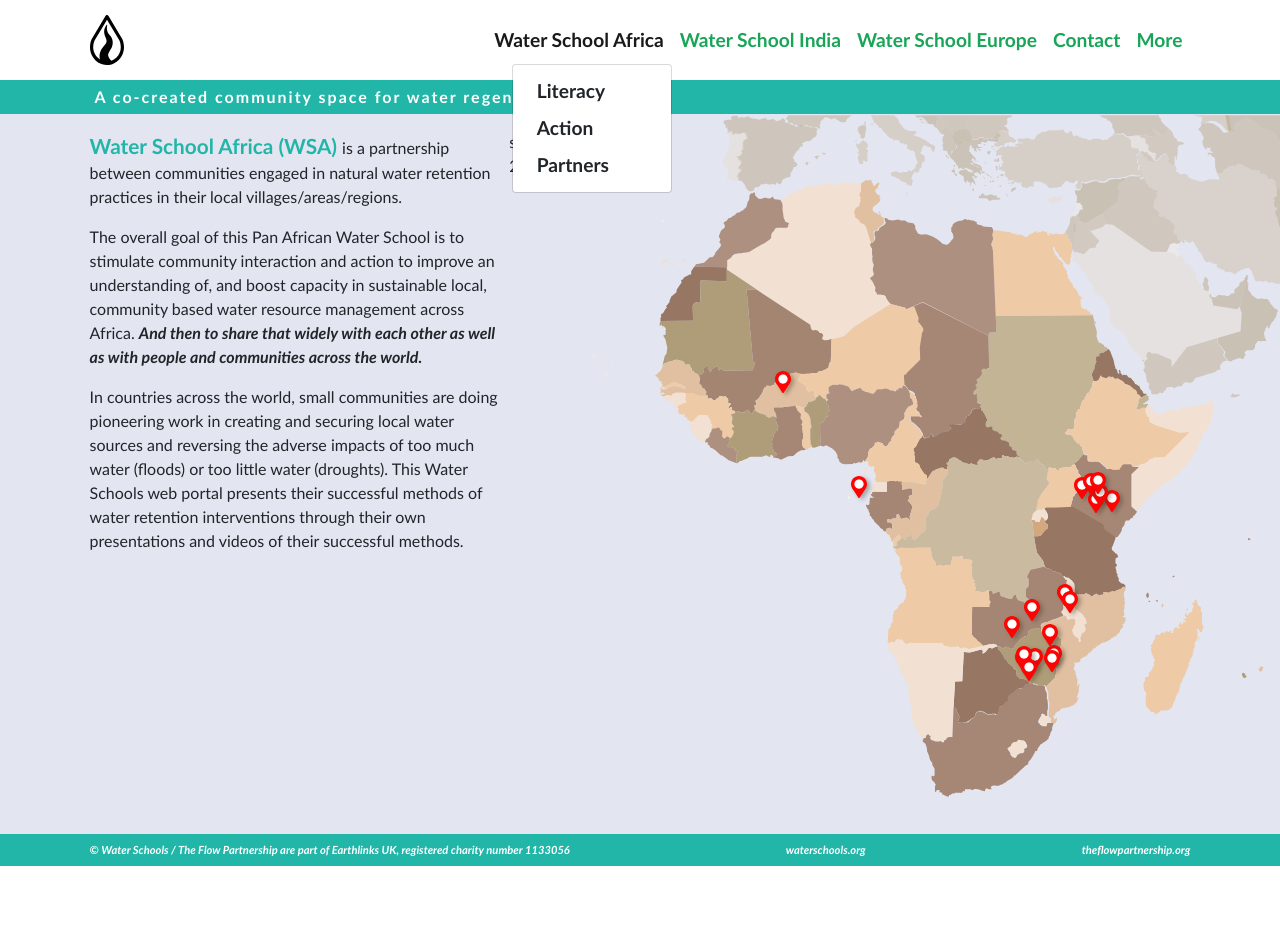
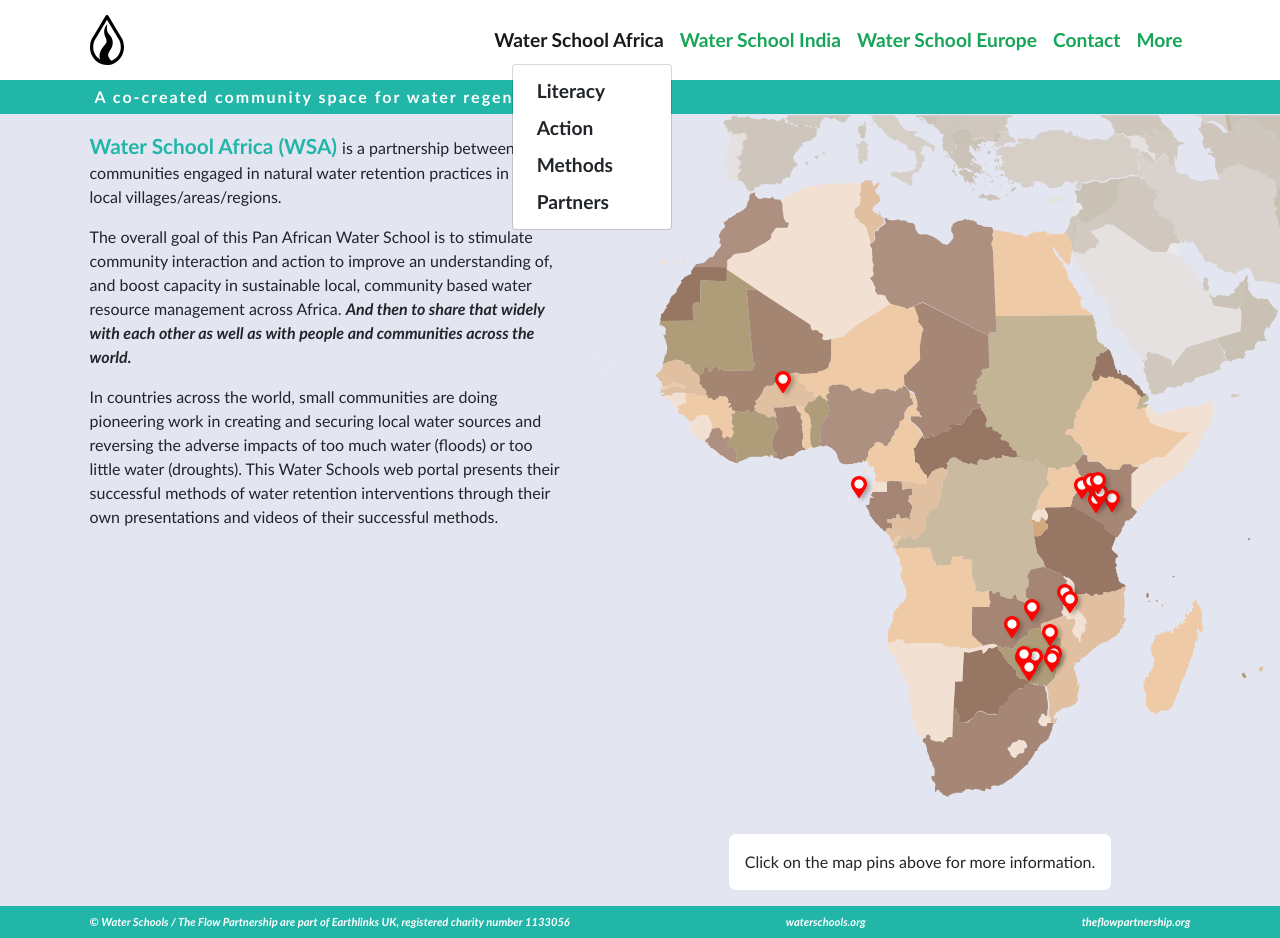
Before and after one commit to Ropeth/ws-react, a React (Vite) app: page / in a window 1280 px wide. Both pictures are taken after a click on the link "Water School Africa". Before the commit the page ends 866 px from the top, so only its background shows below. Built offline with nearby package versions, Linux system fonts and the light colour scheme.

Commit message:
Added map label, doc title and methods pages

```diff
--- a/public/intros.json
+++ b/public/intros.json
@@ -5,8 +5,36 @@
       "content": "<p><span class='h1-inline'>Water School Africa (WSA) </span>is a partnership between communities engaged in natural water retention practices in their local villages/areas/regions.</p><p>The overall goal of this Pan African Water School is to stimulate community interaction and action to improve an understanding of, and boost capacity in sustainable local, community based water resource management across Africa. <strong><em>And then to share that widely with each other as well as with people and communities across the world. </em></strong></p><p>In countries across the world, small communities are doing pioneering work in creating and securing local water sources and reversing the adverse impacts of too much water (floods) or too little water (droughts). This Water Schools web portal presents their successful methods of water retention interventions through their own presentations and videos of their successful methods.</p>"
     },
     {
-      "page": "africa-actions",
-      "content": "<p> section 2.</p>"
+      "page": "africa-action",
+      "content": "<h1>Water Schools Africa Action</h1><p>Without action – nothing changes. In these following pages you will find water holding projects that are close to completion or need support to begin.</p><p>Click on the pins on the map to find out more about these projects on <a href='https://www.onepondfund.org/' target='_blank'>onepondfund.org</a>.</p>"
+    },
+    {
+      "page": "africa-methods",
+      "content": "<h1>Water Schools Africa Methods</h1><p>The following presentations and projects were presented by the various communities on the online forum of Water School Africa over the last couple of years.</p>"
+    },
+    {
+      "page": "africa-partners",
+      "content": "<h1>Water Schools Africa Partners</h1><p>We trust in true partnership and facilitate mutual sharing of an unfiltered learning between communities. The successful methods of water retention are often based in traditional wisdom which becomes a resonant route to amplifying action locally. When a local method is successful, it gets talked about more and other communities find it easy to understand and replicate that success.</p><p>WSA partners with local respected and successful NGOs to facilitate water literacy in their communities, as articulated by the communities themselves.</p><p>Please click on a pin to see the current partners in different countries in Africa.</p>"
+    },
+    {
+      "page": "india-literacy",
+      "content": "<h1>Water Schools India Literacy</h1><p>Text to follow</p>"
+    },
+    {
+      "page": "india-action",
+      "content": "<h1>Water Schools India Action</h1><p>Without action – nothing changes. In these following pages you will find water holding projects that are close to completion or need support to begin.</p>"
+    },
+    {
+      "page": "india-methods",
+      "content": "<h1>Water Schools India Methods</h1><p>The following presentations and projects ...</p>"
+    },
+    {
+      "page": "europe-literacy",
+      "content": "<h1>Water Schools Europe Literacy</h1><p>Text to follow</p>"
+    },
+    {
+      "page": "europe-methods",
+      "content": "<h1>Water Schools Europe Methods</h1><p>The following presentations and projects ...</p>"
     }
   ]
 }
--- a/src/App.jsx
+++ b/src/App.jsx
@@ -7,26 +7,34 @@
 import { useState, useEffect } from "react";
 
 function App() {
-  let [dataUrl, setDataUrl] = useState("/africa-literacy.json");
+  let [thisPage, setThisPage] = useState("africa-literacy");
   let [pins, setPins] = useState([]);
-  let [map, setMap] = useState("Africa");
+  let [map, setMap] = useState("Africa"); //used for calculating x and y
   let [mapImg, setMapImg] = useState("./src/assets/Africa-brown.svg");
+  let [intros, setIntros] = useState([]);
+  let [thisIntro, setThisIntro] = useState([]);
 
-  let [intros, setIntros] = useState([]);
   useEffect(() => {
-    fetch("./intros.json")
-      .then((response) => response.json())
-      .then((data) => setIntros(data.intros));
+    const fetchData = async () => {
+      const response = await fetch("./intros.json");
+      const data = await response.json();
+      setIntros(data.intros);
+    };
+    fetchData();
   }, []);
+
+  useEffect(() => {
+    setThisIntro(intros.filter((intro) => intro.page === thisPage));
+  }, [intros, thisPage]);
 
   return (
     <>
-      <Header setDataUrl={setDataUrl} setMapImg={setMapImg} setMap={setMap} />
+      <Header setThisPage={setThisPage} setMapImg={setMapImg} setMap={setMap} />
       {/* {currentPin} */}
       <div className="main">
-        <Main dataUrl={dataUrl} intros={intros} />
+        <Main thisIntro={thisIntro} />
         <Map
-          dataUrl={dataUrl}
+          thisPage={thisPage}
           setPins={setPins}
           pins={pins}
           mapImg={mapImg}
--- a/src/components/header.jsx
+++ b/src/components/header.jsx
@@ -1,7 +1,7 @@
 import Menu from "./menu";
 import wsLogo from "../assets/logo.svg";
 
-export default function Header({ setDataUrl, setMapImg, setMap }) {
+export default function Header({ setThisPage, setMapImg, setMap }) {
   return (
     <div className="header">
       <nav className="nav navbar navbar-expand-md navbar-light">
@@ -19,7 +19,7 @@
         >
           <span className="navbar-toggler-icon"></span>
         </button>
-        <Menu setDataUrl={setDataUrl} setMapImg={setMapImg} setMap={setMap} />
+        <Menu setThisPage={setThisPage} setMapImg={setMapImg} setMap={setMap} />
       </nav>
       <div className="tagline">
         <p>A co-created community space for water regeneration</p>
--- a/src/components/main.jsx
+++ b/src/components/main.jsx
@@ -1,20 +1,13 @@
-import { useState, useEffect } from "react";
-
-export default function Main({ dataUrl, intros }) {
-  const [thisIntro, setThisIntro] = useState("unset");
-
+export default function Main({ thisIntro }) {
   return (
     <>
-      {intros.map((data, key) => {
-        return (
-          <div
-            className="info"
-            key={key}
-            page={data.page}
-            dangerouslySetInnerHTML={{ __html: data.content }}
-          ></div>
-        );
-      })}
+      {thisIntro.map((info) => (
+        <div
+          className="info"
+          key={info.page}
+          dangerouslySetInnerHTML={{ __html: info.content }}
+        ></div>
+      ))}
     </>
   );
 }
--- a/src/components/map.jsx
+++ b/src/components/map.jsx
@@ -1,6 +1,6 @@
 import PinsLayer from "../components/pinsLayer";
 export default function Map({
-  dataUrl,
+  thisPage,
   setPins,
   pins,
   mapImg,
@@ -8,15 +8,18 @@
   //setCurrentPin
 }) {
   return (
-    <div className="map">
+    <div id="map">
       <img className="map-background" src={mapImg} alt="Water Schools" />
       <PinsLayer
-        dataUrl={dataUrl}
+        thisPage={thisPage}
         setPins={setPins}
         pins={pins}
         map={map}
         //setCurrentPin={setCurrentPin}
       />
+      <div className="map-label">
+        <p>Click on the map pins above for more information.</p>
+      </div>
     </div>
   );
 }
--- a/src/components/menu.jsx
+++ b/src/components/menu.jsx
@@ -5,14 +5,18 @@
 import indiaGreen from "../assets/India-green.svg";
 import europeBrown from "../assets/Europe-brown.svg";
 
-export default function Menu({ setDataUrl, setMapImg, setMap }) {
-  const menuClick = (event, link, thisMapImg, thisMap) => {
+export default function Menu({ setThisPage, setMapImg, setMap }) {
+  const menuClick = (event, link, thisMapImg, thisMap, pageTitle) => {
     event.preventDefault();
-    //console.log(link);
-    setDataUrl(link);
-    //console.log(thisMapImg);
-    setMapImg(thisMapImg);
-    setMap(thisMap);
+    if (thisMapImg === "none") {
+      $("#map").hide();
+    } else {
+      $("#map").show();
+      setMapImg(thisMapImg);
+      setMap(thisMap);
+    }
+    setThisPage(link);
+    document.title = pageTitle;
   };
 
   return (
@@ -40,7 +44,13 @@
               className="dropdown-item"
               href="#"
               onClick={() =>
-                menuClick(event, "/africa-literacy.json", africaBrown, "Africa")
+                menuClick(
+                  event,
+                  "africa-literacy",
+                  africaBrown,
+                  "Africa",
+                  "Water Schools Africa - Literacy"
+                )
               }
             >
               Literacy
@@ -49,23 +59,44 @@
               className="dropdown-item"
               href="#"
               onClick={() =>
-                menuClick(event, "/africa-action.json", africaGreen, "Africa")
+                menuClick(
+                  event,
+                  "africa-action",
+                  africaGreen,
+                  "Africa",
+                  "Water Schools Africa - Action"
+                )
               }
             >
               Action
             </a>
-            {/* <a
-              className="dropdown-item"
-              href="#"
-              onClick={() => menuClick(event, "/africa-methods.json")}
-            >
-              Methods
-            </a> */}
+
             <a
               className="dropdown-item"
               href="#"
               onClick={() =>
-                menuClick(event, "/africa-partners.json", africaBlue, "Africa")
+                menuClick(
+                  event,
+                  "africa-literacy",
+                  "none",
+                  "Africa",
+                  "Water Schools Africa - Methods"
+                )
+              }
+            >
+              Methods
+            </a>
+            <a
+              className="dropdown-item"
+              href="#"
+              onClick={() =>
+                menuClick(
+                  event,
+                  "africa-partners",
+                  africaBlue,
+                  "Africa",
+                  "Water Schools Africa - Partners"
+                )
               }
             >
               Partners
@@ -91,7 +122,13 @@
               className="dropdown-item"
               href="#"
               onClick={() =>
-                menuClick(event, "/india-literacy.json", indiaBrown, "India")
+                menuClick(
+                  event,
+                  "india-literacy",
+                  indiaBrown,
+                  "India",
+                  "Water Schools India - Literacy"
+                )
               }
             >
               Literacy
@@ -100,16 +137,32 @@
               className="dropdown-item"
               href="#"
               onClick={() =>
-                menuClick(event, "/india-action.json", indiaGreen, "India")
+                menuClick(
+                  event,
+                  "india-action",
+                  indiaGreen,
+                  "India",
+                  "Water Schools India - Action"
+                )
               }
             >
               Action
             </a>
-            {/* <a className="dropdown-item" href="#"
-              onClick={() => menuClick(event, "/india-methods.json")}
+            <a
+              className="dropdown-item"
+              href="#"
+              onClick={() =>
+                menuClick(
+                  event,
+                  "india-literacy",
+                  "none",
+                  "India",
+                  "Water Schools India - Methods"
+                )
+              }
             >
               Methods
-            </a> */}
+            </a>
           </div>
         </li>
         <li className="nav-item dropdown">
@@ -131,16 +184,32 @@
               className="dropdown-item"
               href="#"
               onClick={() =>
-                menuClick(event, "/europe-literacy.json", europeBrown, "Europe")
+                menuClick(
+                  event,
+                  "europe-literacy",
+                  europeBrown,
+                  "Europe",
+                  "Water Schools Europe - Literacy"
+                )
               }
             >
               Literacy
             </a>
-            {/* <a className="dropdown-item" href="#"
-              onClick={() => menuClick(event, "/europe-methods.json")}
+            <a
+              className="dropdown-item"
+              href="#"
+              onClick={() =>
+                menuClick(
+                  event,
+                  "europe-literacy",
+                  "none",
+                  "Europe",
+                  "Water Schools Europe - Literacy"
+                )
+              }
             >
               Methods
-            </a> */}
+            </a>
           </div>
         </li>
         <li className="nav-item">
--- a/src/components/pinsLayer.jsx
+++ b/src/components/pinsLayer.jsx
@@ -2,17 +2,19 @@
 import { useState, useEffect } from "react";
 
 export default function PinsLayer({
-  dataUrl,
+  thisPage,
   setPins,
   pins,
   map,
   //setCurrentPin
 }) {
   useEffect(() => {
+    //const thisPage = "africa-literacy";
+    const dataUrl = "./" + thisPage + ".json";
     fetch(dataUrl)
       .then((response) => response.json())
       .then((data) => setPins(data.pins));
-  }, [dataUrl]);
+  }, [thisPage]);
 
   let [coordsUrl, setCoordsUrl] = useState("/coords.json");
   let [coords, setCoords] = useState([]);
--- a/src/index.css
+++ b/src/index.css
@@ -146,12 +146,15 @@
 .info {
   width: auto;
   margin-top: 1rem;
+  min-width: 30%;
 }
-.map {
+#map {
   width: 70%;
   max-width: 90vh;
   display: grid;
   flex-shrink: 0;
+  align-items: start;
+  grid-template-rows: auto 1fr;
   /* transition: 0.5s ease-in-out; //can use with width change but not with flex-grow*/
 }
 @media screen and (max-width: 768px) {
@@ -161,11 +164,11 @@
   .info {
     width: 100%;
   }
-  .map {
+  #map {
     width: 100%;
   }
 }
-.map img.map-background,
+#map img.map-background,
 .pins-layer {
   grid-area: 1/1;
 }
@@ -188,12 +191,22 @@
   transform: scale(1.5);
   z-index: 1000;
 }
+h1,
 .h1-inline {
   font-size: 1.3em;
   color: var(--wsblue);
   font-weight: bold;
 }
-
+.map-label {
+  display: flex;
+  justify-content: center;
+}
+.map-label p {
+  display: block;
+  background-color: #ffffff;
+  padding: 1rem;
+  border-radius: 7px;
+}
 /*///////////
 // MODAL   //
 ///////////*/
```
Also changed, not shown: src/assets/India-brown.svg.
